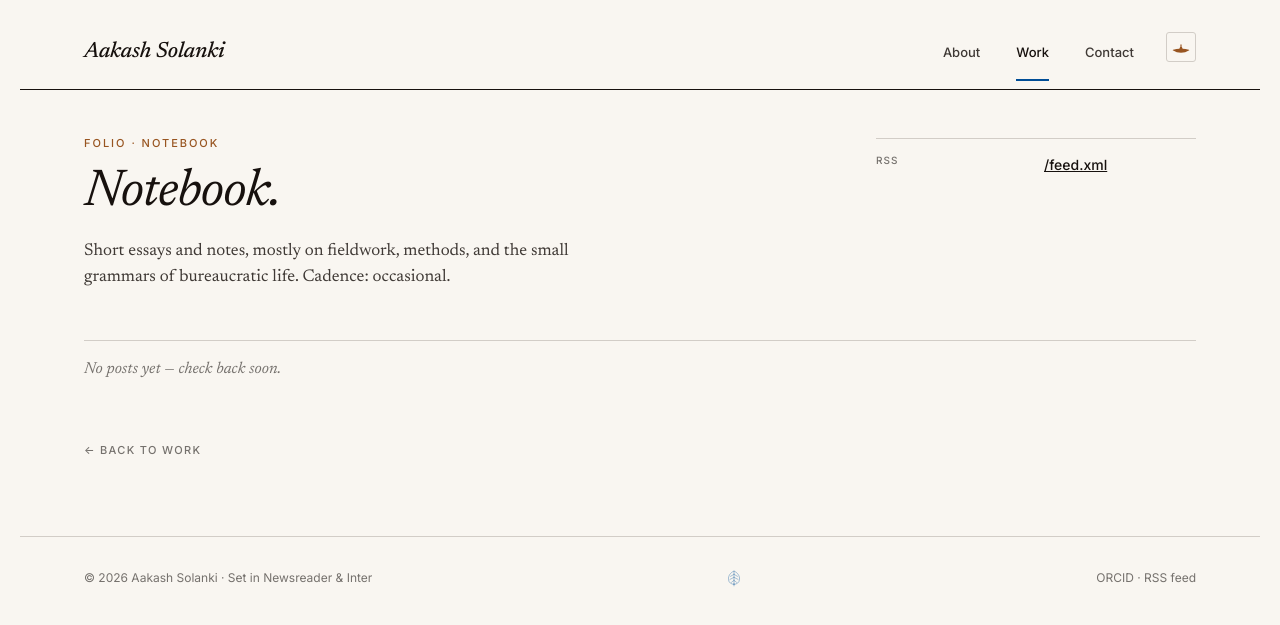
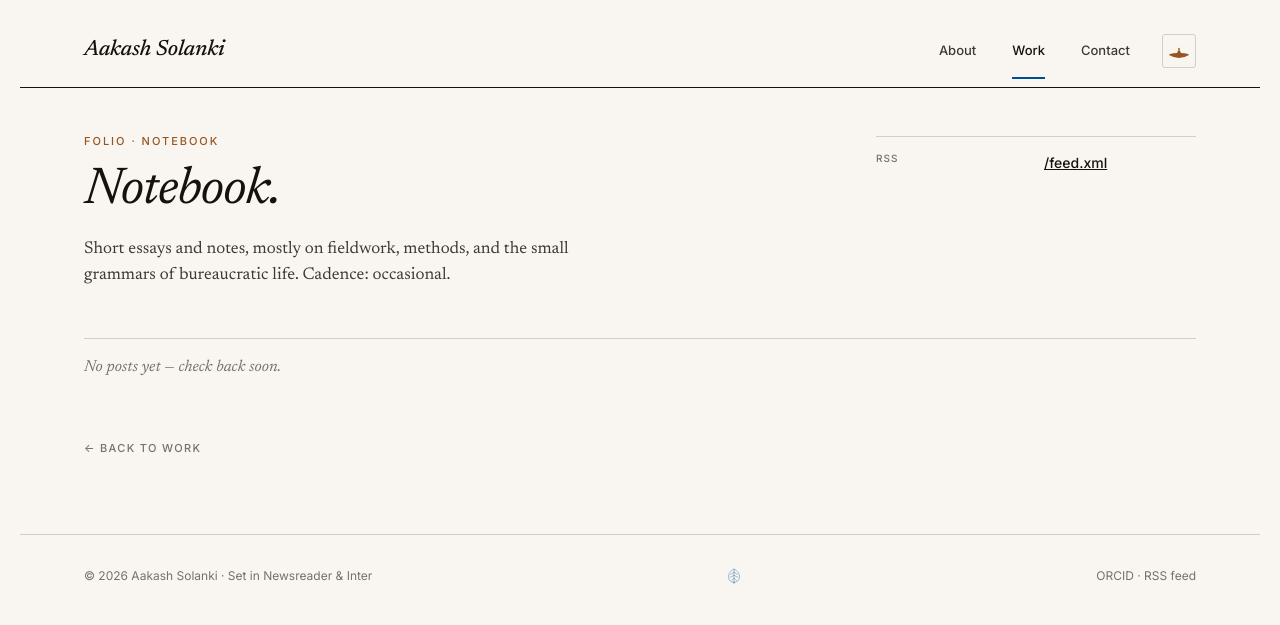
Before and after one commit to skishchampi/skishchampi.github.io, a Jekyll site: the page built from blog/index.html, in a window 1280 px wide. Shown: the top 625 px of the page. Built offline with Jekyll 4.4.1, drawn with Linux system fonts in a browser that asks for light colours; some web fonts are replaced.

Commit message:
Bump dīpa to 24px and align with nav text midline
Mast nav uses align-items: baseline, but a button with only an SVG
has no text baseline. Forcing align-self: center on the toggle puts
it on the same midline as About/Work/Contact.

Co-Authored-By: Claude Opus 4.7 (1M context) <noreply@anthropic.com>

```diff
--- a/_layouts/default.html
+++ b/_layouts/default.html
@@ -93,7 +93,7 @@
           <a href="{{ '/work/' | relative_url }}"{% if here contains '/work' or here contains '/research' or here contains '/publications' or here contains '/teaching' or here contains '/talks' or here contains '/projects' or here contains '/blog' %} class="active" aria-current="page"{% endif %}>Work</a>
           <a href="{{ '/contact/' | relative_url }}"{% if here contains '/contact' %} class="active" aria-current="page"{% endif %}>Contact</a>
           <button id="theme-toggle" type="button" aria-pressed="false" aria-label="Switch to dark mode">
-            <svg viewBox="0 0 24 24" width="20" height="20" aria-hidden="true" focusable="false">
+            <svg viewBox="0 0 24 24" width="24" height="24" aria-hidden="true" focusable="false">
               <!-- diya bowl: filled almond, centered, with wick spout up at center -->
               <path class="bowl" d="M2 16 Q12 22 22 16 Q22 14.5 14 14 L13 12 L11 12 L10 14 Q2 14.5 2 16 Z"/>
               <!-- wick rising from spout -->
--- a/assets/css/style.css
+++ b/assets/css/style.css
@@ -123,6 +123,7 @@ a { color: var(--ink); }
   color: var(--accent);
   padding: 4px; border-radius: 3px;
   display: inline-flex; align-items: center; justify-content: center;
+  align-self: center;
   line-height: 0; font-size: 0;
   cursor: pointer;
   transition: color 0.15s var(--ease), border-color 0.15s var(--ease);
```
